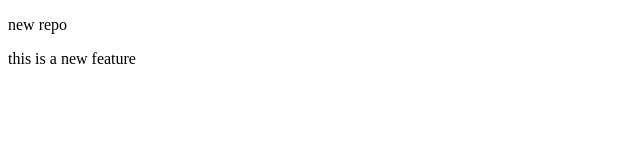
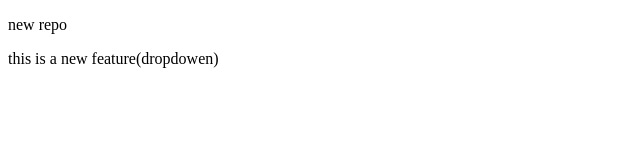
Before and after one commit to Turamina/localrepo, a plain HTML site: page index.html in a window 1280 px wide. Shown: the full height of the page, 0-640 px from the left. Drawn offline with Linux system fonts and the light colour scheme.

```diff
--- a/index.html
+++ b/index.html
@@ -7,6 +7,6 @@
 </head>
 <body>
     <p>new repo</p>
-    <p>this is a new feature</p>
+    <p>this is a new feature(dropdowen)</p>
 </body>
 </html>
```
